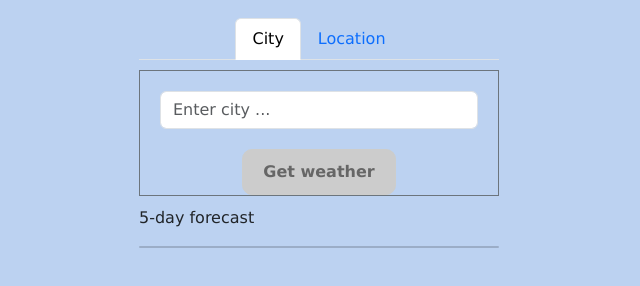
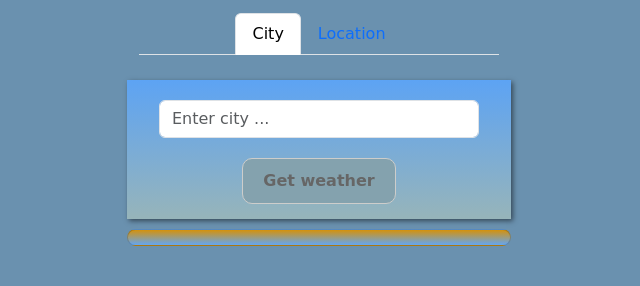
Before and after one commit to LaysanNova/weather-app, a website: page public/index.html in a window 1280 px wide. Shown: the whole page, without its empty margins (321-961 px from the left). Drawn offline with nearby package versions, Linux system fonts and the light colour scheme; no server answers.

Commit message:
good style

```diff
--- a/public/css/style.css
+++ b/public/css/style.css
@@ -1,17 +1,23 @@
 body {
-    font-family: Verdana, Geneva, Tahoma, sans-serif;
-    font-size: 16px;
-    background-color: hsl(215, 65%, 84%);) ;
+    font-family: 'Great Vibes', cursive;
+    background-color: hsl(206, 30%, 55%);) ;
     margin: 0;
     display: flex;
     flex-direction: column;
     align-items: center;
 }
 
+
+h1 {
+    color: hsl(208, 54%, 21%);
+    box-shadow: 0 4px 8px rgba(0, 0, 0, 0.1);
+    font-weight: bold;
+    font-size: 2em;
+}
+
 .card {
-    font-family: Lato,sans-serif;
     display: grid;
-    background: linear-gradient(180deg, hsl(40, 63%, 51%), hsl(212, 84%, 67%));
+    background: linear-gradient(180deg, hsl(40, 89%, 44%), hsl(212, 84%, 67%));
     text-transform: capitalize;
     border-radius: 10px;
 
@@ -29,28 +35,33 @@ button {
     font-weight: bold;
     font-size: 1rem;
     background-color: hsl(215, 93%, 49%);
-    color: #e3effc;
+    color: #b0bed1;
     border: none;
     border-radius: 10px;
     cursor: pointer;
 }
 
 button:hover {
-    border: 1px solid #0099cc;
+    border: 1px solid #0eb6ea;
     background-color: hsl(215, 93%, 39%);
 }
 
 button:disabled,
 button[disabled]{
     border: 1px solid #cdcdcb;
-    background-color: #cccccc;
+    background-color: #84a2ae;
     color: #666666;
 }
 
+.form-input {
+    background: linear-gradient(180deg, hsl(212, 87%, 66%), hsl(189, 20%, 66%));
+    box-shadow: 2px 2px 5px hsla(0, 0%, 0%, 0.5);
+}
 
 .container {
-    margin-top: 10px;
+    margin: 5px;
     width: 30%;
+    padding-bottom: 15px
 }
 
 .errorDisplay {
--- a/public/index.html
+++ b/public/index.html
@@ -15,15 +15,14 @@
 <div class="container">
     <ul class="nav nav-tabs d-flex justify-content-center" role="tablist">
         <li class="nav-item">
-            <a class="nav-link active" aria-current="page" href="#">City</a>
+            <a class="nav-link active" aria-current="page" href="/">City</a>
         </li>
         <li class="nav-item">
-            <a class="nav-link" href="#">Location</a>
+            <a class="nav-link" href="/location">Location</a>
         </li>
     </ul>
 </div>
-<div class="container">
-    <form class="border border-secondary" id="form-input">
+    <form class="form-input container">
         <div class="form-group">
             <input type="text" class="form-control" placeholder="Enter city ..." id="city-input">
         </div>
@@ -33,10 +32,7 @@
             </button>
         </div>
     </form>
-</div>
-<div class="container">
-    <p>5-day forecast</p>
-    <div class="card">
+    <div class="container card">
     <table style="display: none;" id="forecast">
         <tbody>
 
@@ -45,7 +41,6 @@
 
     </table>
     </div>
-</div>
 <script src="script.js"></script>
 </body>
 </html>
--- a/public/script.js
+++ b/public/script.js
@@ -1,5 +1,5 @@
 const appName = document.getElementById('appName');
-const formInput = document.getElementById('form-input');
+const formInput = document.querySelector('.form-input');
 
 const searchBtn = document.getElementById('searchBtn');
 const cityInput = document.getElementById('city-input');
```
Also changed, not shown: server.js (+5 -2 lines), 1 other file.
